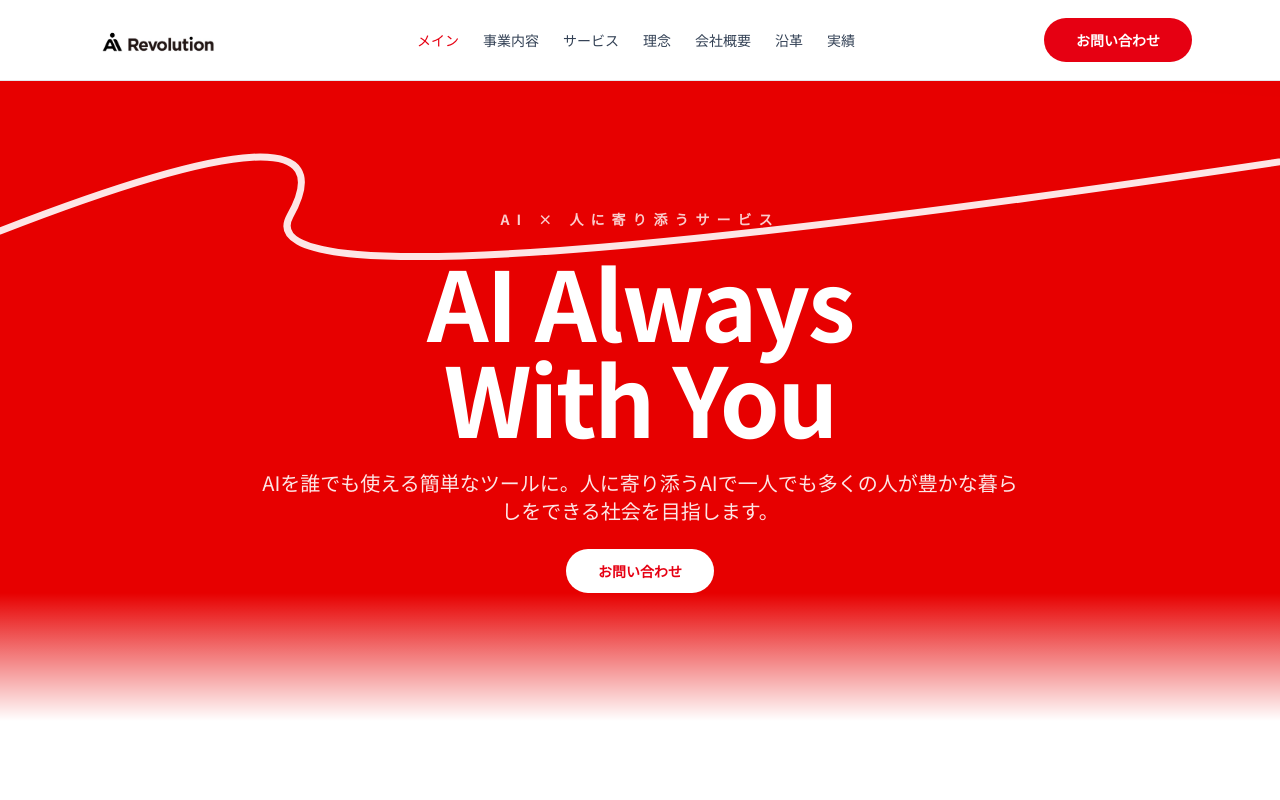
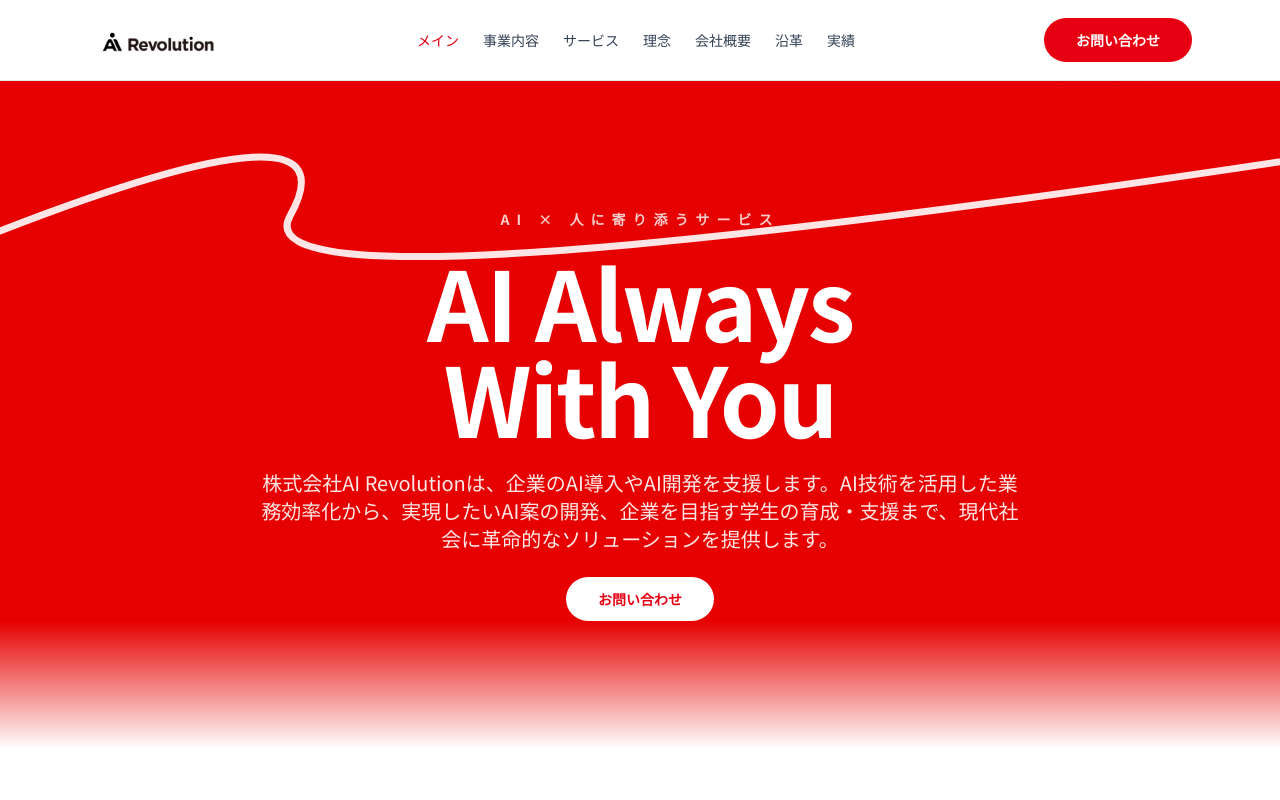
Before and after one commit to k0haku031400-glitch/ai-revolution-homepage, a Next.js app: page / in a window 1280 px wide. Shown: the top 800 px of the page. Built offline with nearby package versions, Linux system fonts and the light colour scheme.

Commit message:
feat: Update metadata, add structured data, and optimize SEO
- Update metadata with company name and keywords
- Add JSON-LD structured data (Organization schema)
- Update Hero section description for consistency
- Update logo alt text to include company name
- Add deployment documentation

```diff
--- a/app/components/Header.tsx
+++ b/app/components/Header.tsx
@@ -78,7 +78,7 @@ export const Header: React.FC = () => {
           <Link href="#hero">
             <Image
               src="/logo-ai-revolution.jpg"
-              alt="AI Revolution ロゴ"
+              alt="株式会社AI Revolution ロゴ"
               width={140}
               height={40}
               className="object-contain"
--- a/app/components/sections/Hero.tsx
+++ b/app/components/sections/Hero.tsx
@@ -98,7 +98,7 @@ export const Hero: React.FC = () => {
           variants={itemVariants}
           className="max-w-3xl text-lg md:text-xl text-white/90 leading-relaxed"
         >
-          AIを誰でも使える簡単なツールに。人に寄り添うAIで一人でも多くの人が豊かな暮らしをできる社会を目指します。
+          株式会社AI Revolutionは、企業のAI導入やAI開発を支援します。AI技術を活用した業務効率化から、実現したいAI案の開発、企業を目指す学生の育成・支援まで、現代社会に革命的なソリューションを提供します。
         </motion.p>
 
         <motion.div variants={itemVariants}>
--- a/app/layout.tsx
+++ b/app/layout.tsx
@@ -12,21 +12,23 @@ const noto = Noto_Sans_JP({
 
 export const metadata: Metadata = {
   metadataBase: new URL("https://ai-revo.co.jp"),
-  title: "AI開発・AI受託開発ならAI Revolution｜中小企業向けAI導入",
+  title: "株式会社AI Revolution | 会社へのAI導入・AI受託開発・起業を志す学生を支援",
   description:
-    "AI Revolutionは中小企業・スタートアップ向けにAI開発・受託開発を提供。AI×EMS（エネルギーマネジメント）やAIキャリア分析ツールを開発し、企業と人に寄り添うAIを実装します。",
-  keywords: ["AI", "人工知能", "AI開発", "AI受託開発", "AI導入", "中小企業", "スタートアップ", "AI×EMS", "AIキャリア分析", "大阪"],
-  authors: [{ name: "AI Revolution" }],
+    "株式会社AI Revolutionは、企業のAI導入やAI開発を支援します。AI技術を活用した業務効率化から、実現したいAI案の開発、企業を目指す学生の育成・支援まで、現代社会に革命的なソリューションを提供します。",
+  keywords: ["会社AI導入", "AI開発", "株式会社AI Revolution", "起業支援", "学生起業"],
+  authors: [{ name: "株式会社AI Revolution" }],
   openGraph: {
-    title: "AI開発・AI受託開発ならAI Revolution｜中小企業向けAI導入",
-    description: "AI Revolutionは中小企業・スタートアップ向けにAI開発・受託開発を提供。AI×EMS（エネルギーマネジメント）やAIキャリア分析ツールを開発し、企業と人に寄り添うAIを実装します。",
+    title: "株式会社AI Revolution | 会社へのAI導入・AI受託開発・起業を志す学生を支援",
+    description: "株式会社AI Revolutionは、企業のAI導入やAI開発を支援します。AI技術を活用した業務効率化から、実現したいAI案の開発、企業を目指す学生の育成・支援まで、現代社会に革命的なソリューションを提供します。",
     type: "website",
     locale: "ja_JP",
+    url: "https://ai-revo.co.jp",
+    siteName: "株式会社AI Revolution",
   },
   twitter: {
     card: "summary_large_image",
-    title: "AI開発・AI受託開発ならAI Revolution｜中小企業向けAI導入",
-    description: "AI Revolutionは中小企業・スタートアップ向けにAI開発・受託開発を提供。AI×EMS（エネルギーマネジメント）やAIキャリア分析ツールを開発し、企業と人に寄り添うAIを実装します。",
+    title: "株式会社AI Revolution | 会社へのAI導入・AI受託開発・起業を志す学生を支援",
+    description: "株式会社AI Revolutionは、企業のAI導入やAI開発を支援します。AI技術を活用した業務効率化から、実現したいAI案の開発、企業を目指す学生の育成・支援まで、現代社会に革命的なソリューションを提供します。",
   },
   robots: {
     index: true,
@@ -35,10 +37,42 @@ export const metadata: Metadata = {
 };
 
 const RootLayout = ({ children }: { children: React.ReactNode }) => {
+  // 構造化データ（JSON-LD）: Organization
+  const organizationSchema = {
+    "@context": "https://schema.org",
+    "@type": "Organization",
+    name: "株式会社AI Revolution",
+    alternateName: "AI Revolution",
+    url: "https://ai-revo.co.jp",
+    logo: "https://ai-revo.co.jp/logo-ai-revolution.jpg",
+    description:
+      "株式会社AI Revolutionは、企業のAI導入やAI開発を支援します。AI技術を活用した業務効率化から、実現したいAI案の開発、企業を目指す学生の育成・支援まで、現代社会に革命的なソリューションを提供します。",
+    address: {
+      "@type": "PostalAddress",
+      addressLocality: "大阪市北区",
+      addressRegion: "大阪府",
+      streetAddress: "梅田1丁目2番2号大阪駅前第2ビル12-12",
+      postalCode: "530-0001",
+      addressCountry: "JP",
+    },
+    contactPoint: {
+      "@type": "ContactPoint",
+      telephone: "+81-70-4815-2734",
+      contactType: "customer service",
+      email: "k0haku031400@gmail.com",
+    },
+    foundingDate: "2025-04-22",
+    sameAs: [],
+  };
+
   return (
     <html lang="ja" className={`${noto.variable} scroll-smooth`}>
       <head>
         <link rel="icon" href="/favicon.ico" />
+        <script
+          type="application/ld+json"
+          dangerouslySetInnerHTML={{ __html: JSON.stringify(organizationSchema) }}
+        />
       </head>
       <body className="bg-white text-slate-900 antialiased font-sans">
         {children}
--- /dev/null
+++ b/public/googlebf9be7ebab8d70c2.html
@@ -0,0 +1 @@
+google-site-verification: googlebf9be7ebab8d70c2.html
```
Also changed, not shown: 1 other file (tests, documents, lock files or other folders).
